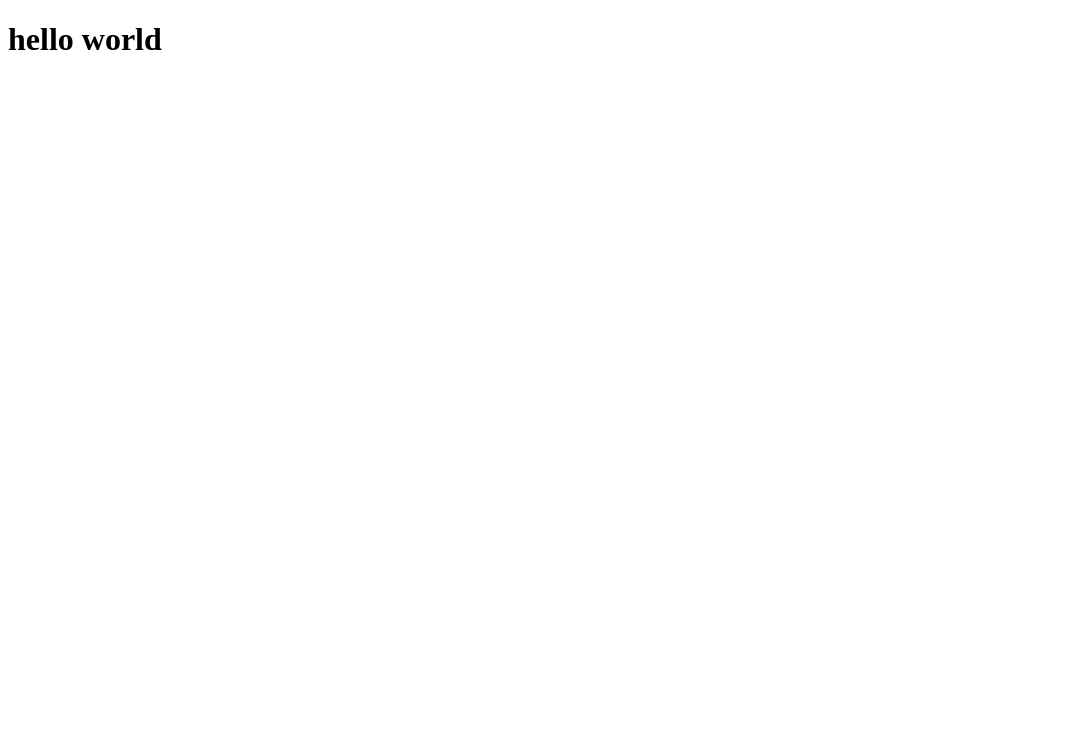
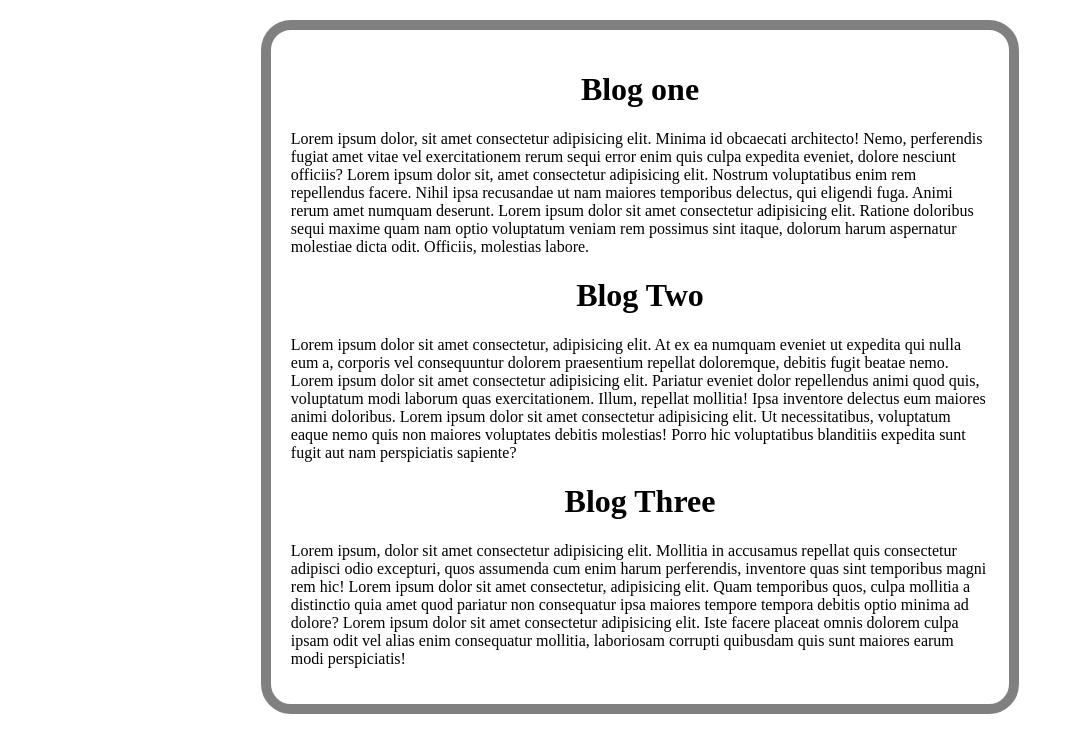
Before and after one commit to Razib9876/my-second-github-repo, a plain HTML site: page index.html in a window 1280 px wide. Shown: the whole page, without its empty margins (0-1073 px from the left). Drawn offline with Linux system fonts and the light colour scheme.

Commit message:
blog commit one

```diff
--- /dev/null
+++ b/index.css
@@ -0,0 +1,10 @@
+
+.header{
+    text-align: center;
+}
+.div{
+    border: 10px solid rgb(128, 128, 128);
+    border-radius: 30px;
+    margin: 20px 20% 20px 20%;
+    padding: 20px;
+}
--- a/index.html
+++ b/index.html
@@ -4,8 +4,31 @@
     <meta charset="UTF-8">
     <meta name="viewport" content="width=device-width, initial-scale=1.0">
     <title>my second github repo</title>
+    <link rel="stylesheet" href="index.css">
 </head>
 <body>
-    <h1>hello world</h1>
+    <div class="div">
+        <h1 class="header">Blog one</h1>
+        <p>
+            Lorem ipsum dolor, sit amet consectetur adipisicing elit. Minima id obcaecati architecto! Nemo, perferendis fugiat amet vitae vel exercitationem rerum sequi error enim quis culpa expedita eveniet, dolore nesciunt officiis?
+            Lorem ipsum dolor sit, amet consectetur adipisicing elit. Nostrum voluptatibus enim rem repellendus facere. Nihil ipsa recusandae ut nam maiores temporibus delectus, qui eligendi fuga. Animi rerum amet numquam deserunt.
+            Lorem ipsum dolor sit amet consectetur adipisicing elit. Ratione doloribus sequi maxime quam nam optio voluptatum veniam rem possimus sint itaque, dolorum harum aspernatur molestiae dicta odit. Officiis, molestias labore.
+
+        </p>
+        <h1 class="header">Blog Two</h1>
+        <p>
+            Lorem ipsum dolor sit amet consectetur, adipisicing elit. At ex ea numquam eveniet ut expedita qui nulla eum a, corporis vel consequuntur dolorem praesentium repellat doloremque, debitis fugit beatae nemo.
+            Lorem ipsum dolor sit amet consectetur adipisicing elit. Pariatur eveniet dolor repellendus animi quod quis, voluptatum modi laborum quas exercitationem. Illum, repellat mollitia! Ipsa inventore delectus eum maiores animi doloribus.
+            Lorem ipsum dolor sit amet consectetur adipisicing elit. Ut necessitatibus, voluptatum eaque nemo quis non maiores voluptates debitis molestias! Porro hic voluptatibus blanditiis expedita sunt fugit aut nam perspiciatis sapiente?
+
+        </p>
+        <h1 class="header">Blog Three</h1>
+        <p>
+            Lorem ipsum, dolor sit amet consectetur adipisicing elit. Mollitia in accusamus repellat quis consectetur adipisci odio excepturi, quos assumenda cum enim harum perferendis, inventore quas sint temporibus magni rem hic!
+            Lorem ipsum dolor sit amet consectetur, adipisicing elit. Quam temporibus quos, culpa mollitia a distinctio quia amet quod pariatur non consequatur ipsa maiores tempore tempora debitis optio minima ad dolore?
+            Lorem ipsum dolor sit amet consectetur adipisicing elit. Iste facere placeat omnis dolorem culpa ipsam odit vel alias enim consequatur mollitia, laboriosam corrupti quibusdam quis sunt maiores earum modi perspiciatis!
+
+        </p>
+    </div>
 </body>
 </html>
```
